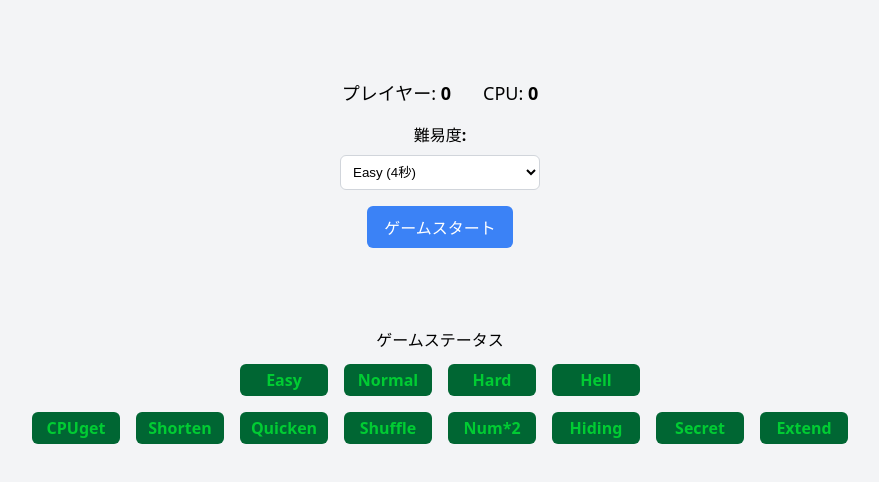
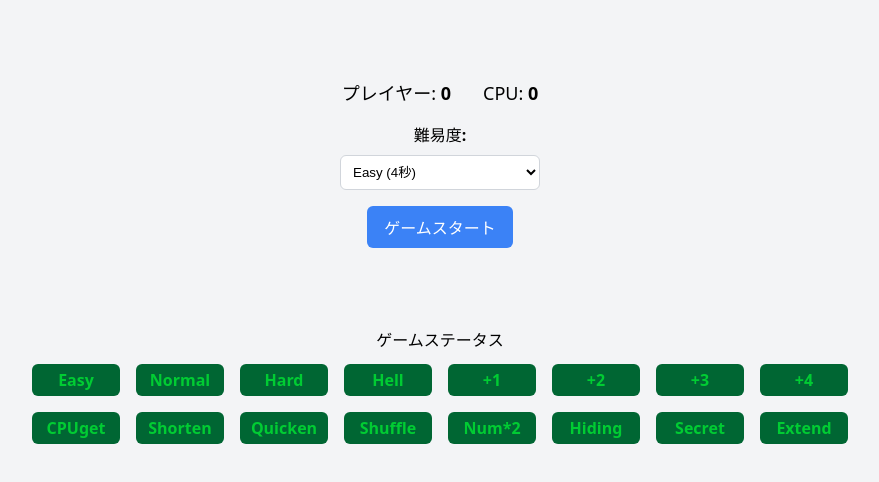
Before and after one commit to saaria/suji-sagashi-v3, a React (Vite) app: page / in a window 1280 px wide. Shown: the top 482 px of the page, without its empty margins (4-883 px from the left). Built offline with nearby package versions, Linux system fonts and the light colour scheme.

Commit message:
難易度補正バッジの追加（制御処理なし）

```diff
--- a/src/components/BadgeGroup.tsx
+++ b/src/components/BadgeGroup.tsx
@@ -1,5 +1,5 @@
 import React from 'react';
-import { Difficulty, StatusBadge } from '../types/gameTypes';
+import { Difficulty, DifficultyAdjustment, StatusBadge } from '../types/gameTypes';
 import { Badge } from './Badge';
 
 interface BadgeGroupProps {
@@ -15,6 +15,7 @@ export const BadgeGroup: React.FC<BadgeGroupProps> = ({
 }) => {
   // すべての難易度
   const difficulties: Difficulty[] = ['Easy', 'Normal', 'Hard', 'Hell'];
+  const difficultyAdjustments: DifficultyAdjustment[] = ['+1', '+2', '+3', '+4'];
 
   // すべてのステータスバッジ
   const statusBadges: StatusBadge[] = ['CPUget', 'Shorten', 'Quicken', 'Shuffle', 'Num*2', 'Hiding', 'Secret', 'Extend'];
@@ -47,6 +48,13 @@ export const BadgeGroup: React.FC<BadgeGroupProps> = ({
             isActive={activeDifficulty === difficulty}
           />
         ))}
+        {difficultyAdjustments.map((adjustment) => (
+          <Badge
+            key={adjustment}
+            label={adjustment}
+            isActive={false}
+          />
+        ))}
       </div>
 
       <div style={{
--- a/src/types/gameTypes.ts
+++ b/src/types/gameTypes.ts
@@ -1,5 +1,6 @@
 // 難易度の型定義
 export type Difficulty = 'Easy' | 'Normal' | 'Hard' | 'Hell';
+export type DifficultyAdjustment = '+1' | '+2' | '+3' | '+4';
 
 // 難易度ごとのCPU待機時間設定（秒）
 export const DIFFICULTY_SETTINGS: Record<Difficulty, number> = {
@@ -47,4 +48,4 @@ export type StatusBadge =
   | 'Extend';
 
 // すべてのバッジタイプを統合
-export type BadgeType = Difficulty | StatusBadge;
+export type BadgeType = Difficulty | DifficultyAdjustment | StatusBadge;
```
